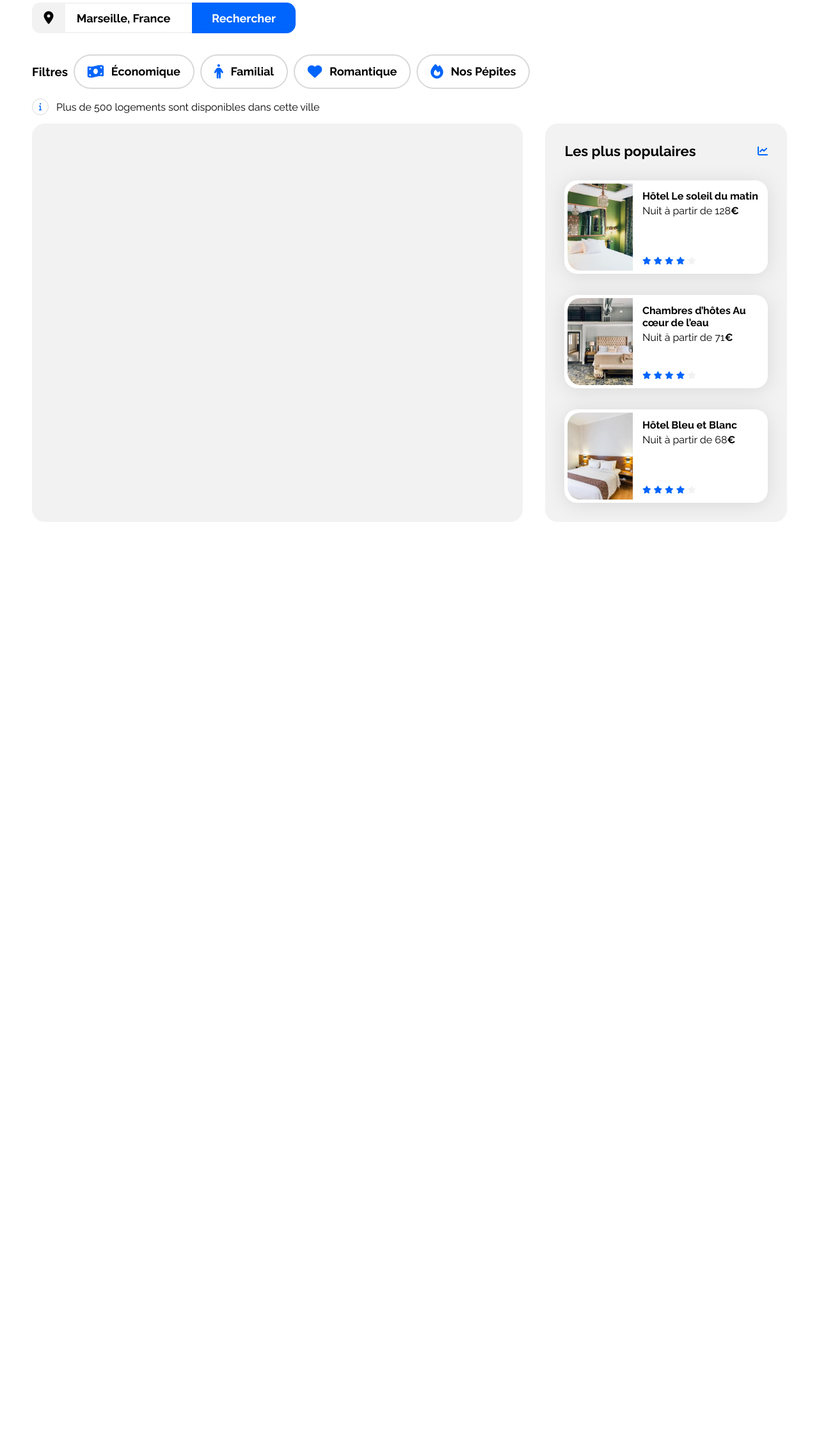
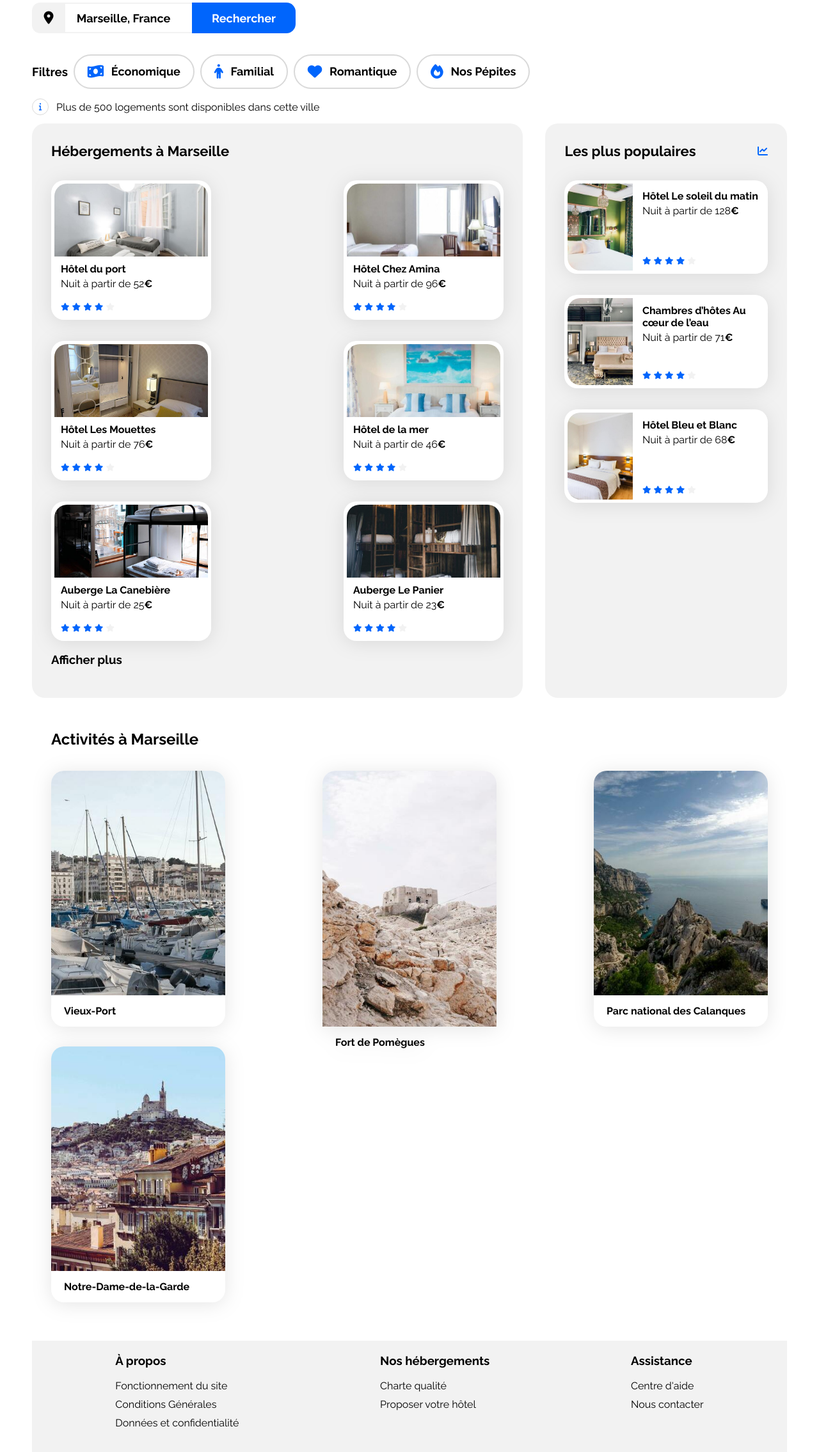
Before and after one commit to Joon-99/oc-symfony-dev, a PHP site: page / in a window 1280 px wide. Shown: the part 161-2431 px from the top of the page at 64% size. Before the commit the page ends 977 px from the top, so only its background shows below. Run offline with PHP 8.4, Linux system fonts and the light colour scheme.

Commit message:
#3-hebergement-activites-footer

```diff
--- a/Projet 03/Travail/site/css/style.css
+++ b/Projet 03/Travail/site/css/style.css
@@ -31,21 +31,6 @@ body {
 a {
     color: inherit;
     text-decoration: none;
-}
-
-.card {
-    background-color: white;
-    border-radius: 20px;
-    padding: 5px;
-    filter: drop-shadow(0px 3px 15px rgba(0, 0, 0, 0.1));
-}
-
-.card img {
-    object-fit: cover;
-}
-
-.card-title {
-    font-size: 16px;
 }
 
 .euro {
@@ -168,6 +153,7 @@ nav {
 .filtres {
     display: flex;
     flex-direction: row;
+    flex-wrap: wrap;
     align-items: center;
     gap: 0.55em;
 }
@@ -209,6 +195,22 @@ nav {
 }
 
 
+/****** Cards ***********/
+.card {
+    background-color: white;
+    border-radius: 20px;
+    padding: 5px;
+    filter: drop-shadow(0px 3px 15px rgba(0, 0, 0, 0.1));
+}
+
+.card img {
+    object-fit: cover;
+}
+
+.card-title {
+    font-size: 16px;
+}
+
 /****** Hebergements And Populaires ***********/
 .hebergements-and-populaires {
     display: flex;
@@ -226,6 +228,52 @@ nav {
 .hebergements {
     width: 65%;
 }
+
+.hebergements-cards {
+    display: flex;
+    flex-direction: row;
+    flex-wrap: wrap;
+    justify-content: space-between;
+}
+
+.hebergements-cards .card {
+    margin-top: 33px;
+    display: flex;
+    flex-direction: column;
+    justify-content: space-between;
+    height: 13em;
+    width: 15em;
+}
+
+.hebergements-cards img {
+    height: 55%;
+    border-top-left-radius: 20px;
+    border-top-right-radius: 20px;
+}
+
+.hebergements-cards .card-content {
+    height: 45%;
+    padding-left: 10px;
+    display: flex;
+    flex-direction: column;
+    justify-content: space-between;
+    box-sizing: border-box;
+    text-align: left;
+}
+
+.hebergements-cards .card-title {
+    margin-top: 10px;
+    margin-bottom: 4px;
+}
+
+.hebergements-cards .card-subtitle {
+    margin: 0;
+}
+
+.hebergements-cards .card-rating {
+    margin-bottom: 5px;
+}
+
 
 /****** Populaires ***********/
 .populaires {
@@ -274,6 +322,92 @@ nav {
 
 
 
+/****** Activites ***********/
+
+.activites {
+    display: flex;
+    justify-content: space-between;
+    width: 100%;
+}
+
+.activites section {
+    background-color: white;
+    border-radius: 20px;
+    padding: 30px;
+    box-sizing: border-box;
+    width: 100%;
+}
+
+.activites-cards {
+    display: flex;
+    flex-direction: row;
+    justify-content: space-between;
+    flex-wrap: wrap;
+    gap: 1em;
+    width: 100%;
+}
+
+.activites-title {
+    display: flex;
+    justify-content: space-between;
+    align-items: center;
+}
+
+.activites-cards .card {
+    width: 17em;
+    height: 25em;
+    display: flex;
+    flex-direction: column;
+    margin-top: 15px;
+    padding: 0;
+}
+
+.activites .card img {
+    width: 100%;
+    height: 100%;
+    border-top-left-radius: 20px;
+    border-top-right-radius: 20px;
+}
+
+.activites-cards .card-content {
+    padding-left: 15px;
+    display: flex;
+    flex-direction: column;
+    justify-content: space-between;
+    box-sizing: border-box;
+}
+
+.activites-cards .card-title {
+    margin: 15px 5px;
+}
+
+
+/****** Footer ***********/
+
+footer {
+    margin-top: 30px;
+    background-color: var(--main-bg-color);
+    padding: 20px;
+    box-sizing: border-box;
+    width: 100%;
+    display: flex;
+    flex-direction: row;
+    justify-content: space-around;
+}
+
+footer h3 {
+    margin-top: 0;
+}
+
+footer ul {
+    list-style-type: none;
+    padding-left: 0;
+}
+
+footer li {
+    margin: 10px 0px;
+}
+
 
 /* Le code ci-dessous correspond à la version responsive uniquement */
 
--- a/Projet 03/Travail/site/index.html
+++ b/Projet 03/Travail/site/index.html
@@ -48,7 +48,126 @@
             </div>
             <div class="hebergements-and-populaires">
                 <section class="hebergements">
-
+                    <div class="hebergements-title">
+                        <h2 class="section-title">Hébergements à Marseille</h2>
+                    </div>
+                    <div class="hebergements-cards">
+                        <a href="#">
+                            <article class="card">
+                                <img src="./images/hebergements/fred-kleber.jpg" alt="Image de la chambre d'hôtel montrant un lit">
+                                <div class="card-content">
+                                    <div class="card-txt">
+                                        <h3 class="card-title">Hôtel du port</h3>
+                                        <p class="card-subtitle">Nuit à partir de 52<span class="euro">€</span></p>
+                                    </div>
+                                    <div class="card-rating">
+                                        <i class="fa-xs fa-solid fa-star" aria-hidden="true"></i>
+                                        <i class="fa-xs fa-solid fa-star" aria-hidden="true"></i>
+                                        <i class="fa-xs fa-solid fa-star" aria-hidden="true"></i>
+                                        <i class="fa-xs fa-solid fa-star" aria-hidden="true"></i>
+                                        <i class="fa-xs fa-solid fa-star neutral-star" aria-hidden="true"></i>
+                                        <span class="sr-only">Note de 4 sur 5</span>
+                                    </div>
+                                </div>
+                            </article>
+                        </a>
+                        <a href="#">
+                            <article class="card">
+                                <img src="./images/hebergements/febrian-zakaria.jpg" alt="Image de la chambre d'hôtel montrant un lit">
+                                <div class="card-content">
+                                    <div class="card-txt">
+                                        <h3 class="card-title">Hôtel Chez Amina</h3>
+                                        <p class="card-subtitle">Nuit à partir de 96<span class="euro">€</span></p>
+                                    </div>
+                                    <div class="card-rating">
+                                        <i class="fa-xs fa-solid fa-star" aria-hidden="true"></i>
+                                        <i class="fa-xs fa-solid fa-star" aria-hidden="true"></i>
+                                        <i class="fa-xs fa-solid fa-star" aria-hidden="true"></i>
+                                        <i class="fa-xs fa-solid fa-star" aria-hidden="true"></i>
+                                        <i class="fa-xs fa-solid fa-star neutral-star" aria-hidden="true"></i>
+                                        <span class="sr-only">Note de 4 sur 5</span>
+                                    </div>
+                                </div>
+                            </article>
+                        </a>
+                        <a href="#">
+                            <article class="card">
+                                <img src="./images/hebergements/reisetopia.jpg" alt="Image de la chambre d'hôtel montrant un lit">
+                                <div class="card-content">
+                                    <div class="card-txt">
+                                        <h3 class="card-title">Hôtel Les Mouettes</h3>
+                                        <p class="card-subtitle">Nuit à partir de 76<span class="euro">€</span></p>
+                                    </div>
+                                    <div class="card-rating">
+                                        <i class="fa-xs fa-solid fa-star" aria-hidden="true"></i>
+                                        <i class="fa-xs fa-solid fa-star" aria-hidden="true"></i>
+                                        <i class="fa-xs fa-solid fa-star" aria-hidden="true"></i>
+                                        <i class="fa-xs fa-solid fa-star" aria-hidden="true"></i>
+                                        <i class="fa-xs fa-solid fa-star neutral-star" aria-hidden="true"></i>
+                                        <span class="sr-only">Note de 4 sur 5</span>
+                                    </div>
+                                </div>
+                            </article>
+                        </a>
+                        <a href="#">
+                            <article class="card">
+                                <img src="./images/hebergements/annie-spratt.jpg" alt="Image de la chambre d'hôtel montrant un lit">
+                                <div class="card-content">
+                                    <div class="card-txt">
+                                        <h3 class="card-title">Hôtel de la mer</h3>
+                                        <p class="card-subtitle">Nuit à partir de 46<span class="euro">€</span></p>
+                                    </div>
+                                    <div class="card-rating">
+                                        <i class="fa-xs fa-solid fa-star" aria-hidden="true"></i>
+                                        <i class="fa-xs fa-solid fa-star" aria-hidden="true"></i>
+                                        <i class="fa-xs fa-solid fa-star" aria-hidden="true"></i>
+                                        <i class="fa-xs fa-solid fa-star" aria-hidden="true"></i>
+                                        <i class="fa-xs fa-solid fa-star neutral-star" aria-hidden="true"></i>
+                                        <span class="sr-only">Note de 4 sur 5</span>
+                                    </div>
+                                </div>
+                            </article>
+                        </a>
+                        <a href="#">
+                            <article class="card">
+                                <img src="./images/hebergements/marcus-loke.jpg" alt="Image de la chambre d'hôtel montrant un lit">
+                                <div class="card-content">
+                                    <div class="card-txt">
+                                        <h3 class="card-title">Auberge La Canebière</h3>
+                                        <p class="card-subtitle">Nuit à partir de 25<span class="euro">€</span></p>
+                                    </div>
+                                    <div class="card-rating">
+                                        <i class="fa-xs fa-solid fa-star" aria-hidden="true"></i>
+                                        <i class="fa-xs fa-solid fa-star" aria-hidden="true"></i>
+                                        <i class="fa-xs fa-solid fa-star" aria-hidden="true"></i>
+                                        <i class="fa-xs fa-solid fa-star" aria-hidden="true"></i>
+                                        <i class="fa-xs fa-solid fa-star neutral-star" aria-hidden="true"></i>
+                                        <span class="sr-only">Note de 4 sur 5</span>
+                                    </div>
+                                </div>
+                            </article>
+                        </a>
+                        <a href="#">
+                            <article class="card">
+                                <img src="./images/hebergements/nicate-lee.jpg" alt="Image de la chambre d'hôtel montrant un lit">
+                                <div class="card-content">
+                                    <div class="card-txt">
+                                        <h3 class="card-title">Auberge Le Panier</h3>
+                                        <p class="card-subtitle">Nuit à partir de 23<span class="euro">€</span></p>
+                                    </div>
+                                    <div class="card-rating">
+                                        <i class="fa-xs fa-solid fa-star" aria-hidden="true"></i>
+                                        <i class="fa-xs fa-solid fa-star" aria-hidden="true"></i>
+                                        <i class="fa-xs fa-solid fa-star" aria-hidden="true"></i>
+                                        <i class="fa-xs fa-solid fa-star" aria-hidden="true"></i>
+                                        <i class="fa-xs fa-solid fa-star neutral-star" aria-hidden="true"></i>
+                                        <span class="sr-only">Note de 4 sur 5</span>
+                                    </div>
+                                </div>
+                            </article>
+                        </a>
+                    </div>
+                    <a href="#"><h3>Afficher plus</h3></a>
                 </section>
                 <section class="populaires">
                     <div class="populaires-title">
@@ -116,8 +235,78 @@
                     </div>
                 </section>
             </div>
+            <div class="activites">
+                <section>
+                    <h2 class="activites-title">Activités à Marseille</h2>
+                    <div class="activites-cards">
+                        <a href="#">
+                            <article class="card">
+                                <img src="./images/activites/reno-laithienne.jpg" alt="Image du Vieux-Port">
+                                <div class="card-content">
+                                    <div class="card-txt">
+                                        <h3 class="card-title">Vieux-Port</h3>
+                                    </div>
+                                </div>
+                            </article>
+                        </a>
+                        <a href="#">
+                            <article class="card">
+                                <img src="./images/activites/paul-hermann.jpg" alt="Image du Fort de Pomègues">
+                                <div class="card-content">
+                                    <div class="card-txt">
+                                        <h3 class="card-title">Fort de Pomègues</h3>
+                                    </div>
+                                </div>
+                            </article>
+                        </a>
+                        <a href="#">
+                            <article class="card">
+                                <img src="./images/activites/kilyan-sockalingum.jpg" alt="Image du Parc national des Calanques">
+                                <div class="card-content">
+                                    <div class="card-txt">
+                                        <h3 class="card-title">Parc national des Calanques</h3>
+                                    </div>
+                                </div>
+                            </article>
+                        </a>
+                        <a href="#">
+                            <article class="card">
+                                <img src="./images/activites/florian-wehde.jpg" alt="Image de Notre-Dame-de-la-Garde">
+                                <div class="card-content">
+                                    <div class="card-txt">
+                                        <h3 class="card-title">Notre-Dame-de-la-Garde</h3>
+                                    </div>
+                                </div>
+                            </article>
+                        </a>
+                    </div>
+                </section>
+            </div>
         </main>
-        <footer></footer>
+        <footer>
+            <div class="footer-col">
+                <h3 class="footer-title">À propos</h3>
+                <ul class="footer-links">
+                    <li><a href="#">Fonctionnement du site</a></li>
+                    <li><a href="#">Conditions Générales</a></li>
+                    <li><a href="#">Données et confidentialité</a></li>
+                </ul>
+            </div>
+            <div class="footer-col">
+                <h3 class="footer-title">Nos hébergements</h3>
+                <ul class="footer-links">
+                    <li><a href="#">Charte qualité</a></li>
+                    <li><a href="#">Proposer votre hôtel</a></li>
+                </ul>
+            </div>
+            <div class="footer-col">
+                <h3 class="footer-title">Assistance</h3>
+                <ul class="footer-links">
+                    <li><a href="#">Centre d'aide</a></li>
+                    <li><a href="#">Nous contacter</a></li>
+                </ul>
+            </div>
+        </footer>
     </div>
 </body>
 
```
